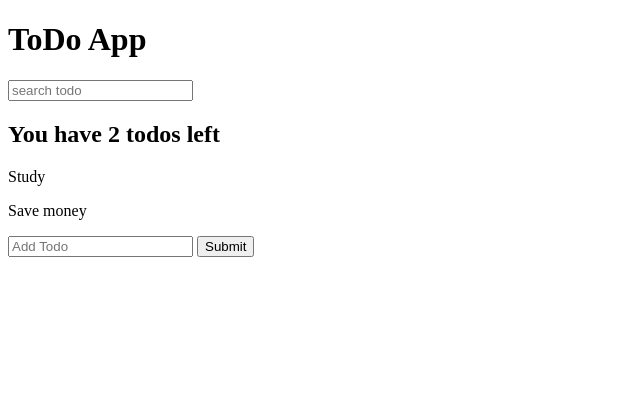
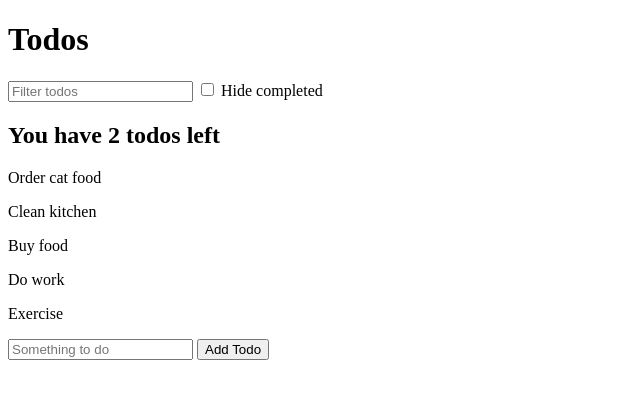
Before and after one commit to MANDATEJA/js_learning, a plain HTML site: page js-bootcamp/todo-app/index.html in a window 1280 px wide. Shown: the whole page, without its empty margins (0-640 px from the left). Drawn offline with Linux system fonts and the light colour scheme.

Commit message:
html checkbox

```diff
--- a/js-bootcamp/todo-app/index.html
+++ b/js-bootcamp/todo-app/index.html
@@ -1,13 +1,17 @@
 <!DOCTYPE html>
+
 <html>
     <head></head>
     <body>
-        <h1>ToDo App</h1>
-        <input id="search-todo" type="text" placeholder="search todo">
+        <h1>Todos</h1>
+        <input id="search-text" type="text" placeholder="Filter todos">
+        <label>
+            <input type="checkbox" id="hide-completed"> Hide completed
+        </label>
         <div id="todos"></div>
-        <form id="add-todo">
-            <input type="text" placeholder="Add Todo" name="todoText">
-            <button>Submit</button>
+        <form id="new-todo">
+            <input type="text" placeholder="Something to do" name="text">
+            <button>Add Todo</button>
         </form>
         <script src="todo-app.js"></script>
     </body>
--- a/js-bootcamp/todo-app/todo-app.js
+++ b/js-bootcamp/todo-app/todo-app.js
@@ -1,31 +1,35 @@
 const todos = [{
-    text: 'Get pants back',
+    text: 'Order cat food',
+    completed: false
+}, {
+    text: 'Clean kitchen',
     completed: true
 }, {
-    text: 'Buy clogs',
+    text: 'Buy food',
     completed: true
 }, {
-    text: 'Return loan',
-    completed: true
-}, {
-    text: 'Study',
+    text: 'Do work',
     completed: false
 }, {
-    text: 'Save money',
-    completed: false
+    text: 'Exercise',
+    completed: true
 }]
 
-const filterTodo = {
-    searchText: ''
+const filters = {
+    searchText: '',
+    hideCompleted: false
 }
 
-const renderTodos = function (todos, filterTodo) {
-    const incompleteTodos = todos.filter(function (todo) {
-        return !todo.completed
+const renderTodos = function (todos, filters) {
+    const filteredTodos = todos.filter(function (todo) {
+        const searchTextMatch = todo.text.toLowerCase().includes(filters.searchText.toLowerCase())
+        const hideCompletedMatch = !filters.hideCompleted || !todo.completed
+
+        return searchTextMatch && hideCompletedMatch
     })
 
-    const renderTodos = incompleteTodos.filter(function (todo) {
-        return todo.text.toLowerCase().includes(filterTodo.searchText.toLowerCase())
+    const incompleteTodos = filteredTodos.filter(function (todo) {
+        return !todo.completed
     })
 
     document.querySelector('#todos').innerHTML = ''
@@ -34,26 +38,36 @@ const renderTodos = function (todos, filterTodo) {
     summary.textContent = `You have ${incompleteTodos.length} todos left`
     document.querySelector('#todos').appendChild(summary)
 
-    renderTodos.forEach(function (todo) {
-        const todoEl = document.createElement('p')
-        todoEl.textContent = todo.text
-        document.querySelector('#todos').appendChild(todoEl)
+    filteredTodos.forEach(function (todo) {
+        const p = document.createElement('p')
+        p.textContent = todo.text
+        document.querySelector('#todos').appendChild(p)
     })
 }
 
-renderTodos(todos, filterTodo)
+renderTodos(todos, filters)
 
-document.querySelector('#search-todo').addEventListener('input', function (e) {
-    filterTodo.searchText = e.target.value
-    renderTodos(todos, filterTodo)
+document.querySelector('#search-text').addEventListener('input', function (e) {
+    filters.searchText = e.target.value
+    renderTodos(todos, filters)
 })
 
-document.querySelector('#add-todo').addEventListener('submit', function (e) {
+document.querySelector('#new-todo').addEventListener('submit', function (e) {
     e.preventDefault()
     todos.push({
-        text: e.target.elements.todoText.value,
+        text: e.target.elements.text.value,
         completed: false
     })
-    renderTodos(todos, filterTodo)
-    e.target.elements.todoText.value = ''
+    renderTodos(todos, filters)
+    e.target.elements.text.value = ''
 })
+
+document.querySelector('#hide-completed').addEventListener('change', function (e) {
+    filters.hideCompleted = e.target.checked
+    renderTodos(todos, filters)
+})
+
+// 1. Create a checkbox and setup event listener -> "Hide completed"
+// 2. Create new hideCompleted filter (default false)
+// 3. Update hideCompleted an rerender list on checkbox change
+// 4. Setup renderTodos to remove completed items
```
